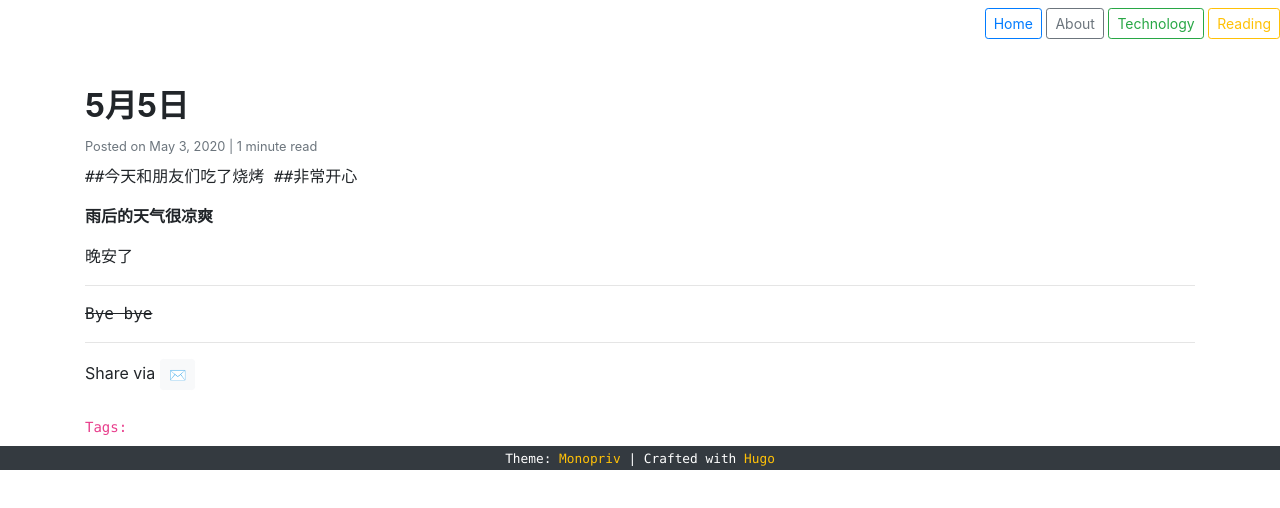
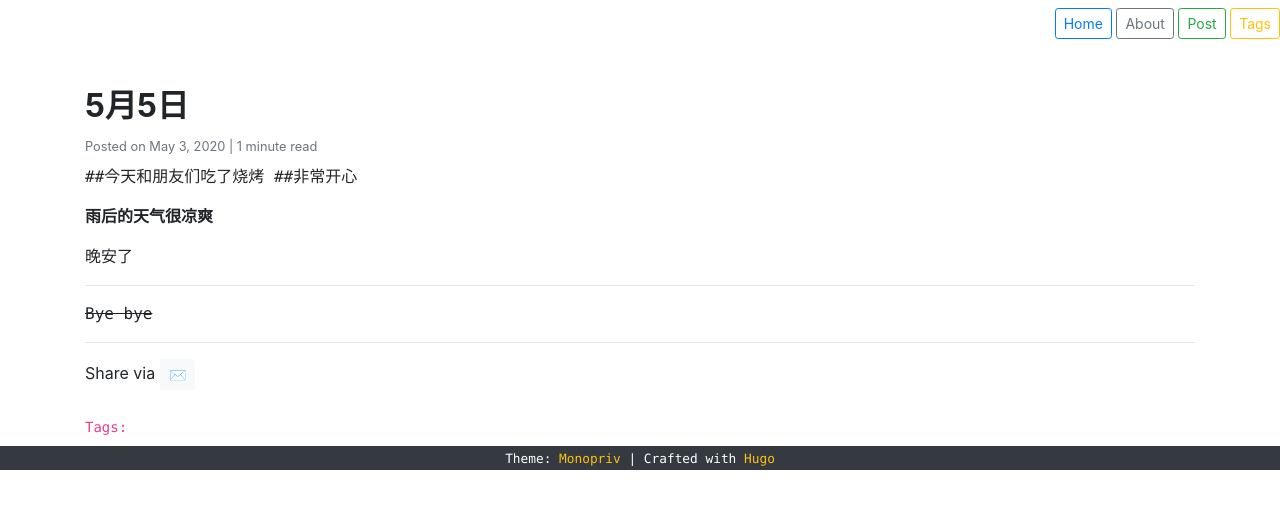
Before and after one commit to valepipi/valepipi.github.io, a plain HTML site: page post/blog/index.html in a window 1280 px wide. Drawn offline with Linux system fonts and the light colour scheme.

Commit message:
Update index.html

```diff
--- a/post/blog/index.html
+++ b/post/blog/index.html
@@ -17,8 +17,8 @@
       <div id="content"><nav class="navbar- text-right sticky-top bg-white mt-2 mb-5">
     <a href='https://valepipi.github.io/'><span class="btn btn-sm btn-outline-primary">Home</span></a>
     <a href='https://valepipi.github.io/about'><span class="btn btn-sm btn-outline-secondary">About</span></a>
-    <a href='https://valepipi.github.io/post'><span class="btn btn-sm btn-outline-success">Technology</span></a>
-    <a href='https://valepipi.github.io/tags'><span class="btn btn-sm btn-outline-warning">Reading</span></a>
+    <a href='https://valepipi.github.io/post'><span class="btn btn-sm btn-outline-success">Post</span></a>
+    <a href='https://valepipi.github.io/tags'><span class="btn btn-sm btn-outline-warning">Tags</span></a>
 </nav>
 
 
```
